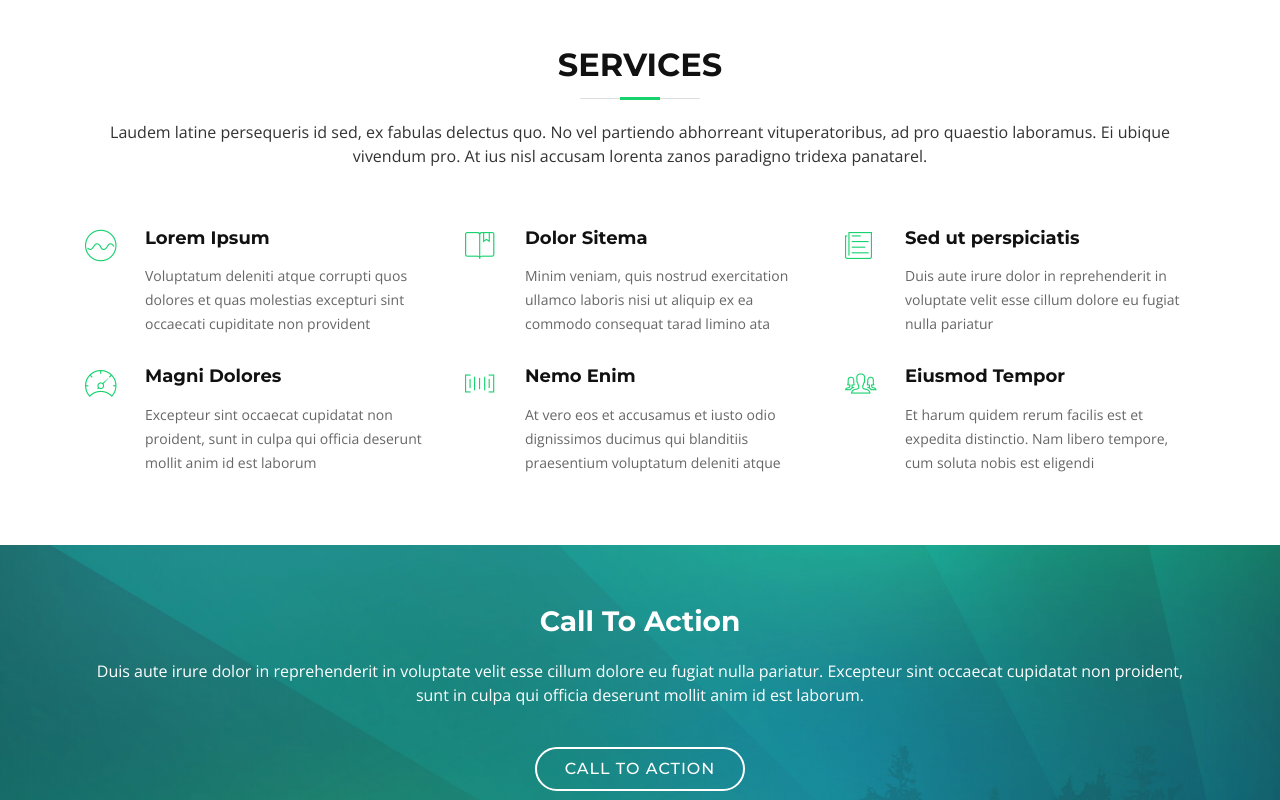
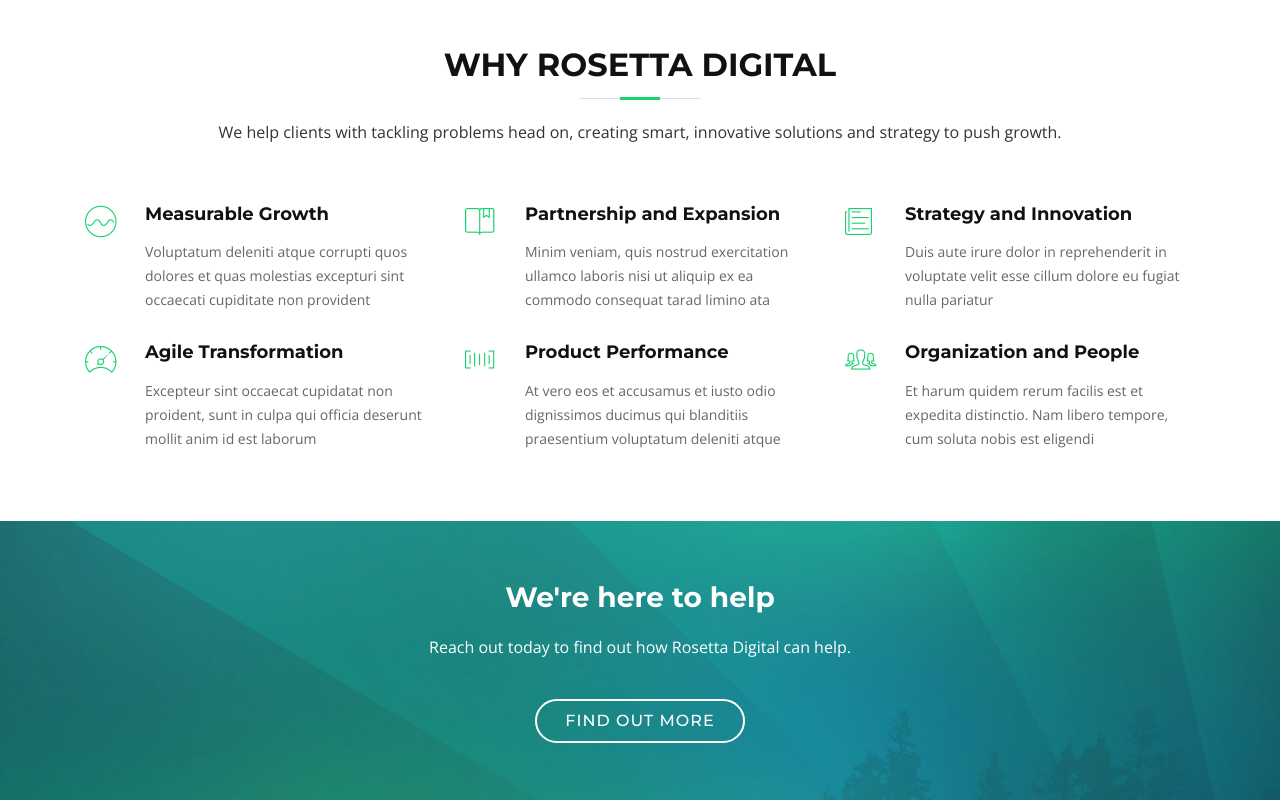
Before and after one commit to Rosetta-Digital/rosetta, a plain HTML site: page index.html in a window 1280 px wide. Shown: the part 1560-2360 px from the top of the page. Drawn offline with nearby package versions, Linux system fonts and the light colour scheme; animation ran at ten frames a second; files whose address does not match are found by name.

Commit message:
Updates to copy

```diff
--- a/index.html
+++ b/index.html
@@ -47,7 +47,7 @@
         <div class="col-xl-11 d-flex align-items-center">
           <!--<h1 class="logo mr-auto"><a href="index.html">Rosetta Digital</a></h1>-->
           <!-- Uncomment below if you prefer to use an image logo -->
-          <a href="index.html" class="logo mr-auto"><img src="assets/img/rosetta-logo1.png" alt="" class="img-fluid"></a>
+          <a href="index.html" class="logo mr-auto"><img src="assets/img/rosetta-logo.png" alt="" class="img-fluid"></a>
 
           <nav class="nav-menu d-none d-lg-block">
             <ul>
@@ -243,40 +243,40 @@
       <div class="container" data-aos="fade-up">
 
         <header class="section-header wow fadeInUp">
-          <h3>Services</h3>
-          <p>Laudem latine persequeris id sed, ex fabulas delectus quo. No vel partiendo abhorreant vituperatoribus, ad pro quaestio laboramus. Ei ubique vivendum pro. At ius nisl accusam lorenta zanos paradigno tridexa panatarel.</p>
+          <h3>Why Rosetta Digital</h3>
+          <p>We help clients with tackling problems head on, creating smart, innovative solutions and strategy to push growth. </p>
         </header>
 
         <div class="row">
 
           <div class="col-lg-4 col-md-6 box" data-aos="fade-up" data-aos-delay="100">
             <div class="icon"><i class="ion-ios-analytics-outline"></i></div>
-            <h4 class="title"><a href="">Lorem Ipsum</a></h4>
+            <h4 class="title"><a href="">Measurable Growth</a></h4>
             <p class="description">Voluptatum deleniti atque corrupti quos dolores et quas molestias excepturi sint occaecati cupiditate non provident</p>
           </div>
           <div class="col-lg-4 col-md-6 box" data-aos="fade-up" data-aos-delay="200">
             <div class="icon"><i class="ion-ios-bookmarks-outline"></i></div>
-            <h4 class="title"><a href="">Dolor Sitema</a></h4>
+            <h4 class="title"><a href="">Partnership and Expansion</a></h4>
             <p class="description">Minim veniam, quis nostrud exercitation ullamco laboris nisi ut aliquip ex ea commodo consequat tarad limino ata</p>
           </div>
           <div class="col-lg-4 col-md-6 box" data-aos="fade-up" data-aos-delay="300">
             <div class="icon"><i class="ion-ios-paper-outline"></i></div>
-            <h4 class="title"><a href="">Sed ut perspiciatis</a></h4>
+            <h4 class="title"><a href="">Strategy and Innovation</a></h4>
             <p class="description">Duis aute irure dolor in reprehenderit in voluptate velit esse cillum dolore eu fugiat nulla pariatur</p>
           </div>
           <div class="col-lg-4 col-md-6 box" data-aos="fade-up" data-aos-delay="200">
             <div class="icon"><i class="ion-ios-speedometer-outline"></i></div>
-            <h4 class="title"><a href="">Magni Dolores</a></h4>
+            <h4 class="title"><a href="">Agile Transformation</a></h4>
             <p class="description">Excepteur sint occaecat cupidatat non proident, sunt in culpa qui officia deserunt mollit anim id est laborum</p>
           </div>
           <div class="col-lg-4 col-md-6 box" data-aos="fade-up" data-aos-delay="300">
             <div class="icon"><i class="ion-ios-barcode-outline"></i></div>
-            <h4 class="title"><a href="">Nemo Enim</a></h4>
+            <h4 class="title"><a href="">Product Performance</a></h4>
             <p class="description">At vero eos et accusamus et iusto odio dignissimos ducimus qui blanditiis praesentium voluptatum deleniti atque</p>
           </div>
           <div class="col-lg-4 col-md-6 box" data-aos="fade-up" data-aos-delay="400">
             <div class="icon"><i class="ion-ios-people-outline"></i></div>
-            <h4 class="title"><a href="">Eiusmod Tempor</a></h4>
+            <h4 class="title"><a href="">Organization and People</a></h4>
             <p class="description">Et harum quidem rerum facilis est et expedita distinctio. Nam libero tempore, cum soluta nobis est eligendi</p>
           </div>
 
@@ -288,9 +288,9 @@
     <!-- ======= Call To Action Section ======= -->
     <section id="call-to-action">
       <div class="container text-center" data-aos="zoom-in">
-        <h3>Call To Action</h3>
-        <p> Duis aute irure dolor in reprehenderit in voluptate velit esse cillum dolore eu fugiat nulla pariatur. Excepteur sint occaecat cupidatat non proident, sunt in culpa qui officia deserunt mollit anim id est laborum.</p>
-        <a class="cta-btn" href="#">Call To Action</a>
+        <h3>We're here to help</h3>
+        <p> Reach out today to find out how Rosetta Digital can help.</p>
+        <a class="cta-btn" href="#contact">Find out more</a>
       </div>
     </section><!-- End Call To Action Section -->
 
```
Also changed, not shown: assets/img/rosetta-logo.png, assets/img/rosetta-logo1.PNG (deleted), assets/img/rosetta-logo1.png (deleted).
